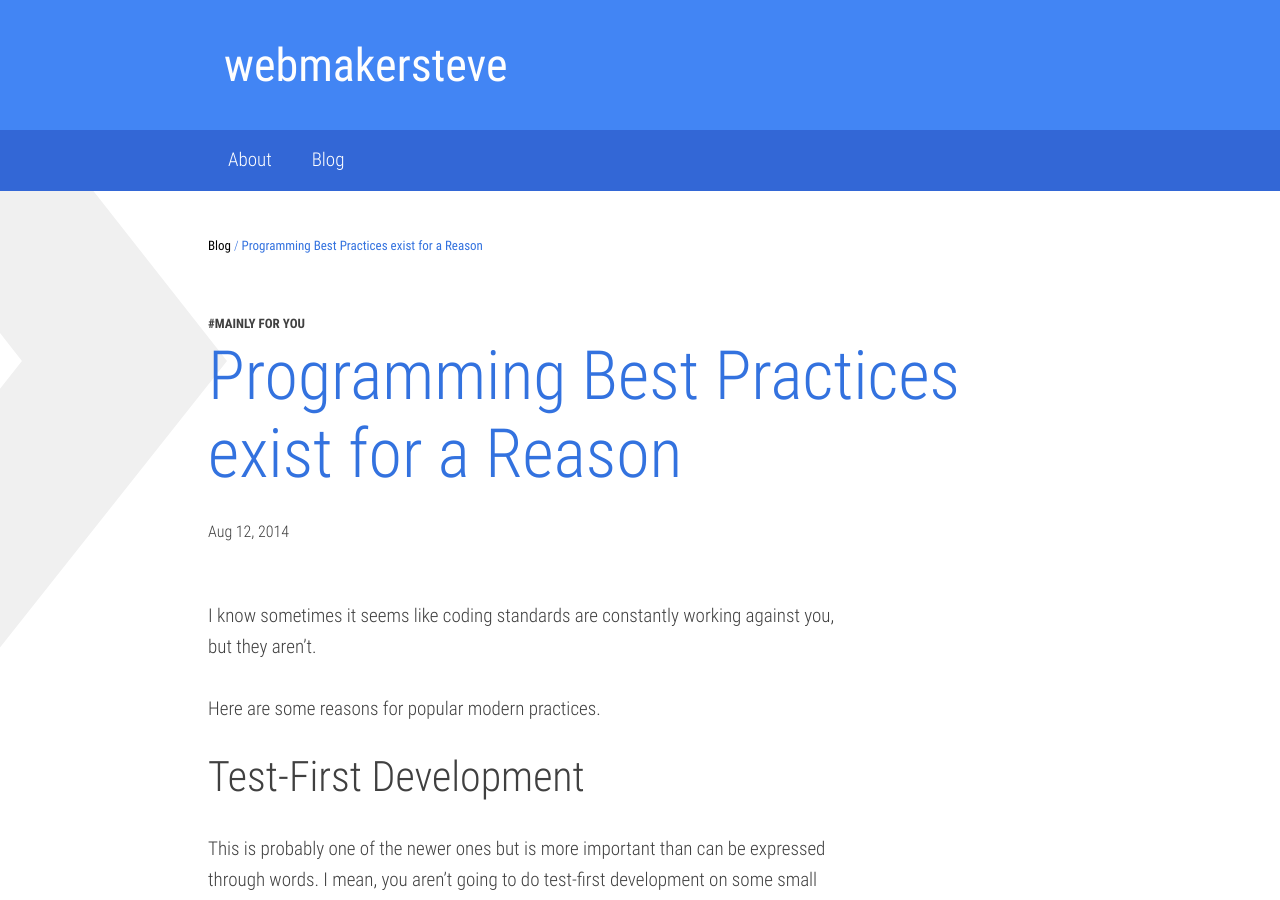
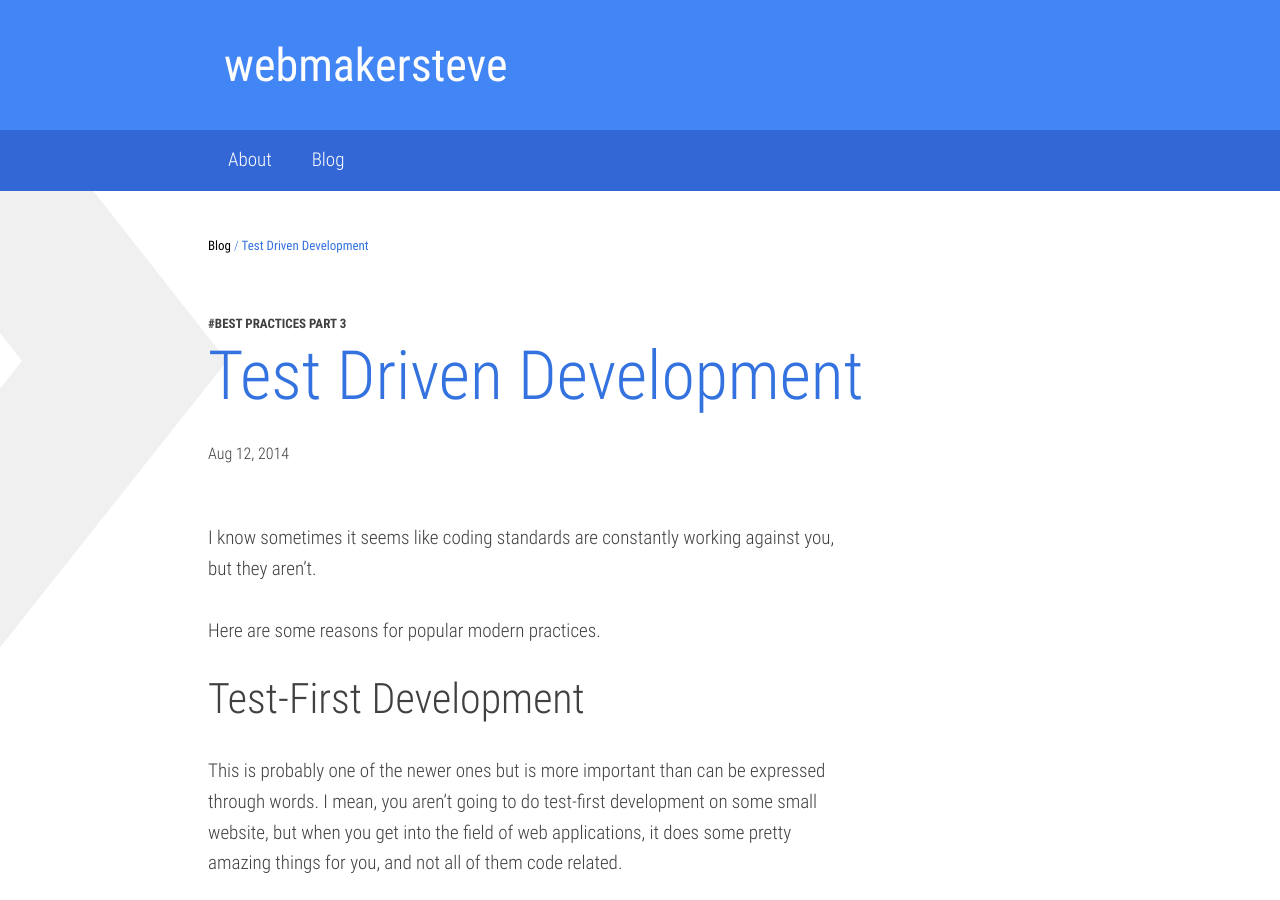
Before and after one commit to webmakersteve/webmakersteve.github.io, a Jekyll site: the page built from _posts/2014-08-12-coding-standards.markdown, in a window 1280 px wide and 900 px high. Built offline with Jekyll 4.4.1, drawn with Linux system fonts in a browser that asks for light colours; nearby versions of some CDN libraries.

Commit message:
Updated title for part 1

```diff
--- a/_posts/2014-08-12-coding-standards.markdown
+++ b/_posts/2014-08-12-coding-standards.markdown
@@ -1,9 +1,9 @@
 ---
 layout: post
-title:  "Programming Best Practices exist for a Reason"
+title:  "Test Driven Development"
 date:   2014-08-12 20:19:00
 categories: programming
-subtitle: "Mainly for you"
+subtitle: "Best Practices Part 3"
 ---
 
 I know sometimes it seems like coding standards are constantly working against you, but they aren't.
```
